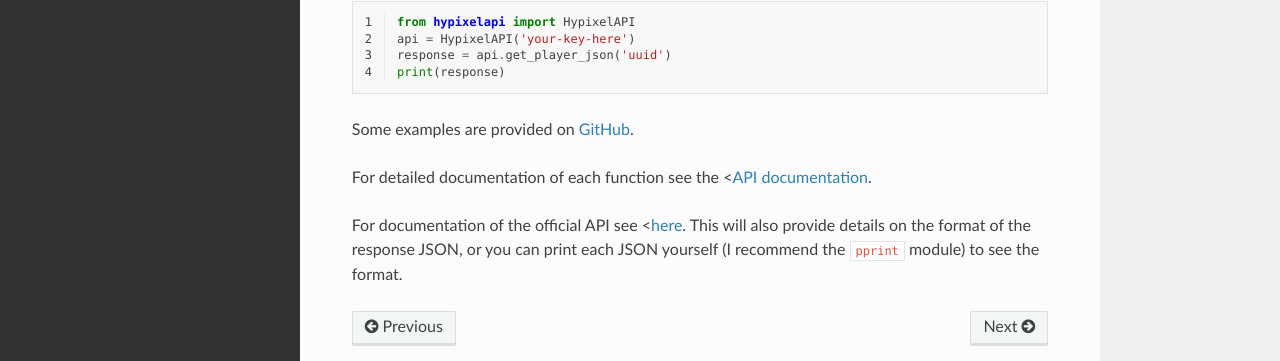
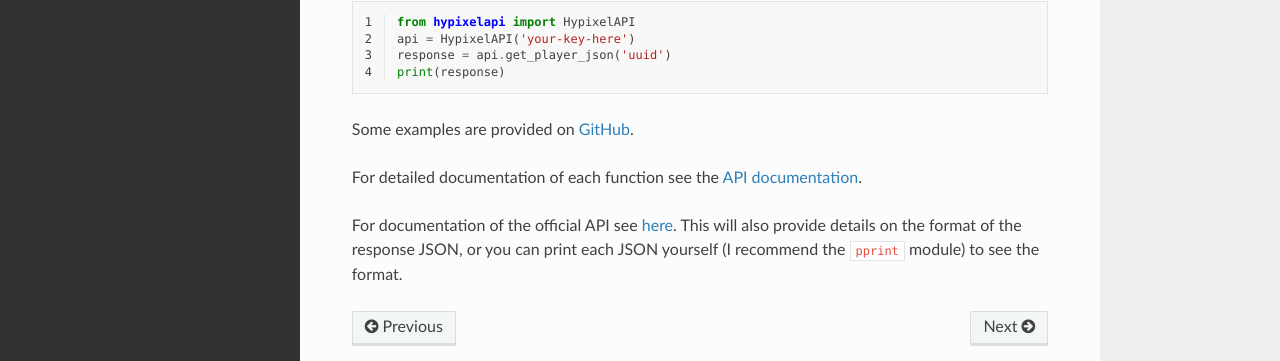
Before and after one commit to MylesMor/hypixelapi, a Sphinx documentation site: the page built from docs/source/install.rst, in a window 1280 px wide. Shown: the part 416-777 px from the top of the page. Built offline with Sphinx 7.4.7 and the Read the Docs theme 2.0.0, drawn with Linux system fonts in a browser that asks for light colours.

```diff
--- a/docs/source/install.rst
+++ b/docs/source/install.rst
@@ -24,7 +24,7 @@ First, run /api on the Hypixel server to get your own key.
 
 Some examples are provided on `GitHub <https://github.com/MylesMor/hypixelapi/tree/master/examples>`_.
 
-For detailed documentation of each function see the <`API documentation <https://hypixelapi.readthedocs.io/en/latest/api.html/>`_.
+For detailed documentation of each function see the `API documentation <https://hypixelapi.readthedocs.io/en/latest/api.html/>`_.
 
-For documentation of the official API see <`here <https://github.com/HypixelDev/PublicAPI/tree/master/Documentation/methods/>`_.
+For documentation of the official API see `here <https://github.com/HypixelDev/PublicAPI/tree/master/Documentation/methods/>`_.
 This will also provide details on the format of the response JSON, or you can print each JSON yourself (I recommend the ``pprint`` module) to see the format.
```
